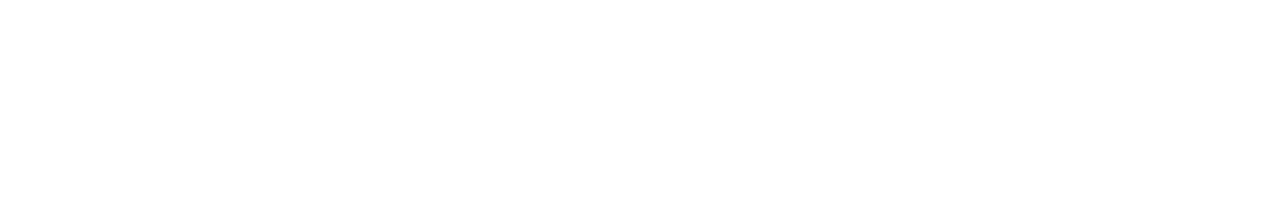
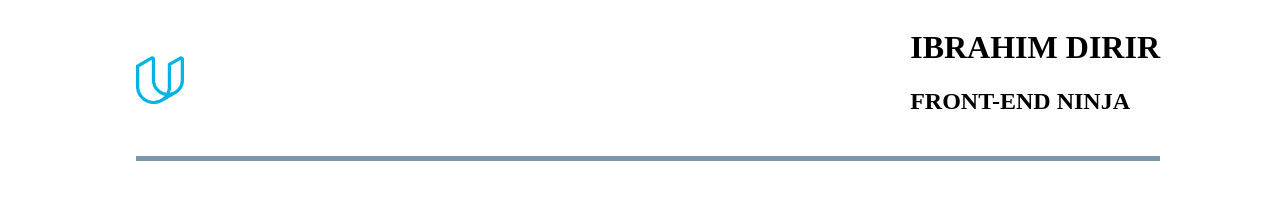
Before and after one commit to IbraDirir/fnd-Nano-degree-projects, a plain HTML site: page PortfolioProject/index.html in a window 1280 px wide. Drawn offline with Linux system fonts and the light colour scheme.

Commit message:
added the header and styled

```diff
--- a/PortfolioProject/css/main.css
+++ b/PortfolioProject/css/main.css
@@ -0,0 +1,27 @@
+html,body{
+    width: 100%;
+    height: 100%;
+}
+html {
+  -webkit-box-sizing: border-box;
+  -moz-box-sizing: border-box;
+  box-sizing: border-box;
+}
+.logo{
+    width: 3em;
+    height: 3em;
+    margin-top: 3em;
+    margin-left: 8em;
+}
+.dev-name{
+    float: right;
+    margin: 0 8em 0;
+}
+hr{
+    border: 0;
+    height:5px;
+    background-color: #7d97ad;
+    clear: both;
+    margin-top: 3rem;
+    width: 80%;
+}
--- a/PortfolioProject/index.html
+++ b/PortfolioProject/index.html
@@ -5,9 +5,29 @@
     <meta name="viewport" content="width=device-width, minimum-scale=1.0, initial-scale=1.0, user-scalable=yes">
     <title>Ibrahim Frontend Ninja</title>
 
+    <!--Bootstrap-->
+    <!-- Latest compiled and minified CSS -->
+<!-- <link rel="stylesheet" href="https://maxcdn.bootstrapcdn.com/bootstrap/3.3.7/css/bootstrap.min.css">
+Latest compiled and minified JavaScript
+<script src="https://maxcdn.bootstrapcdn.com/bootstrap/3.3.7/js/bootstrap.min.js"></script> -->
 <link rel="stylesheet" type="text/css" href="css/main.css">
 </head>
     <body>
+        <header>
+            <div class="dev-name">
+                <h1>IBRAHIM DIRIR</h1>
+                <h2> FRONT-END NINJA</h2>
+            </div>
+         <img class="logo" src="images/udacity_logo.jpg">
+        </header>
+        <hr>
+
+        <section id="portfolio">
+        </section>
+
+        <section id="featured-work">
+
+        </section>
 
     </body>
 </html>
```
Also changed, not shown: PortfolioProject/images/udacit_logo.png (deleted), PortfolioProject/images/udacity_logo.jpg (added). Lines whose indentation alone changed are shown as unchanged.
